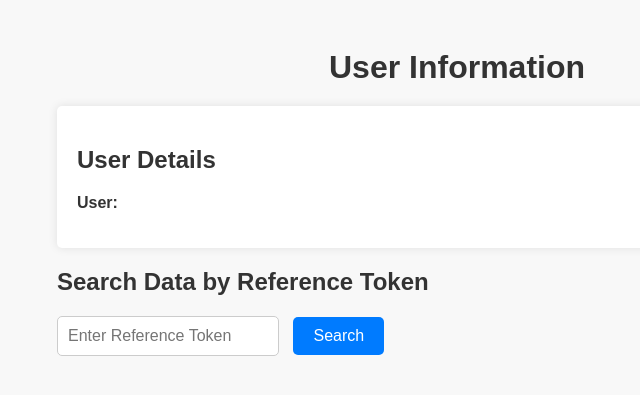
After one commit to avisingh512/PhishingPrevention, a Flask app: page /user in a window 1280 px wide. The commit adds this page. Shown: the top 395 px of the page, without its empty margins (183-823 px from the left). Run offline with Flask 3, Linux system fonts and the light colour scheme.

Commit message:
Add user features

```diff
--- a/app.py
+++ b/app.py
@@ -37,7 +37,7 @@ class QRCode(db.Model):
         return f'<QRCode {self.data}>'
 
 with app.app_context():
-    db.drop_all()
+    #db.drop_all()
     db.create_all()
 
 @app.route('/')
@@ -157,9 +157,41 @@ def qr_info_page(unique_id):
         send_to = qr_code.send_to
         purpose = qr_code.purpose
         body = qr_code.body
-        return render_template('qr_info.html', unique_id=unique_id, send_to=send_to, purpose=purpose, body=body)
+        sent_from = app.config['MAIL_USERNAME']
+        return render_template('qr_info.html', unique_id=unique_id, send_to=send_to, sent_from=sent_from, purpose=purpose, body=body)
     else:
         return render_template('error.html', error='QR code data not found'), 404
 
+@app.route('/user/<string:email>', methods=['GET'])
+def user(email):
+    user_info = QRCode.query.filter_by(send_to=email).all()
+    if user_info:
+        emails = []
+        for info in user_info:
+            emails.append({
+                'id': info.id,
+                'send_to': info.send_to,
+                'purpose': info.purpose,
+                'body': info.body
+            })
+        return jsonify(emails)
+    else:
+        return jsonify({'error': 'User not found'}), 404
+
+@app.route('/search', methods=['POST'])
+def search():
+    reference_token = request.form.get('reference_token')
+    qr_data = QRCode.query.filter_by(id=reference_token).first()
+
+    if qr_data:
+        sent_from = app.config['MAIL_USERNAME']
+        return render_template('user.html', user_info=qr_data, sent_from=sent_from)
+    else:
+        return render_template('user.html', message='No data found for the given Reference Token.')
+
+@app.route('/user')
+def user_page():
+    return render_template('user.html')
+
 if __name__ == '__main__':
     app.run(debug=True)
--- /dev/null
+++ b/templates/user.html
@@ -0,0 +1,141 @@
+<!DOCTYPE html>
+<html lang="en">
+<head>
+    <meta charset="UTF-8">
+    <meta http-equiv="X-UA-Compatible" content="IE=edge">
+    <meta name="viewport" content="width=device-width, initial-scale=1.0">
+    <title>User Information</title>
+    <style>
+        body {
+            font-family: Arial, sans-serif;
+            background-color: #f8f8f8;
+            color: #333;
+            padding: 20px;
+        }
+
+        .container {
+            max-width: 800px;
+            margin: 0 auto;
+        }
+
+        h1 {
+            text-align: center;
+            margin-bottom: 20px;
+        }
+
+        .user-info {
+            background-color: #fff;
+            padding: 20px;
+            border-radius: 5px;
+            box-shadow: 0 0 10px rgba(0, 0, 0, 0.1);
+            margin-bottom: 20px;
+        }
+
+        form {
+            margin-bottom: 20px;
+        }
+
+        input[type="text"] {
+            padding: 10px;
+            font-size: 16px;
+            border-radius: 5px;
+            border: 1px solid #ccc;
+            width: 200px;
+            margin-right: 10px;
+        }
+
+        input[type="submit"] {
+            padding: 10px 20px;
+            font-size: 16px;
+            border: none;
+            border-radius: 5px;
+            background-color: #007bff;
+            color: #fff;
+            cursor: pointer;
+        }
+
+        .message {
+            text-align: center;
+            color: red;
+            margin-bottom: 20px;
+        }
+
+        ul {
+            list-style-type: none;
+            padding: 0;
+        }
+
+        li {
+            margin-bottom: 10px;
+        }
+    </style>
+</head>
+<body>
+    <div class="container">
+        <h1>User Information</h1>
+
+        <div class="user-info">
+            <h2>User Details</h2>
+            <ul>
+                <li><strong>User: </strong> </li>
+            </ul>
+        </div>
+
+        <h2>Search Data by Reference Token</h2>
+        <form action="/search" method="POST">
+            <input type="text" name="reference_token" placeholder="Enter Reference Token" required>
+            <input type="submit" value="Search">
+        </form>
+
+        {% if message %}
+        <p class="message">{{ message }}</p>
+        {% endif %}
+
+        {% if user_info %}
+        <div class="user-info">
+            <h2>User Emails</h2>
+            <ul id="emails-list">
+                {% for info in user_info %}
+                <li>
+                    <strong>Reference Token:</strong> {{ info.id }}<br>
+                    <strong>Sender:</strong> {{ info.send_to }}<br>
+                    <strong>Purpose:</strong> {{ info.purpose }}<br>
+                    <strong>Body:</strong> {{ info.body }}
+                </li>
+                {% endfor %}
+            </ul>
+        </div>
+        {% endif %}
+    </div>
+
+    <script>
+        // document.addEventListener('DOMContentLoaded', function() {
+        //     getEmails();
+        // });
+        document.addEventListener('DOMContentLoaded', function() {
+            getEmails();
+        });
+
+        function getEmails() {
+            const userEmail = localStorage.getItem('send_to');
+
+            fetch(`/user/${userEmail}`)
+                .then(response => response.json())
+                .then(data => {
+                    const emailsList = document.getElementById('emails-list');
+                    emailsList.innerHTML = '';
+
+                    data.forEach(email => {
+                        const listItem = document.createElement('li');
+                        listItem.textContent = `From: ${email.sender}, Subject: ${email.subject}`;
+                        emailsList.appendChild(listItem);
+                    });
+                })
+                .catch(error => {
+                    console.error('Error:', error);
+                    alert('An error occurred while fetching emails.');
+                });
+        }
+    </script>
+</body>
+</html>
```
Also changed, not shown: templates/qr_info.html (+19 -4 lines).
